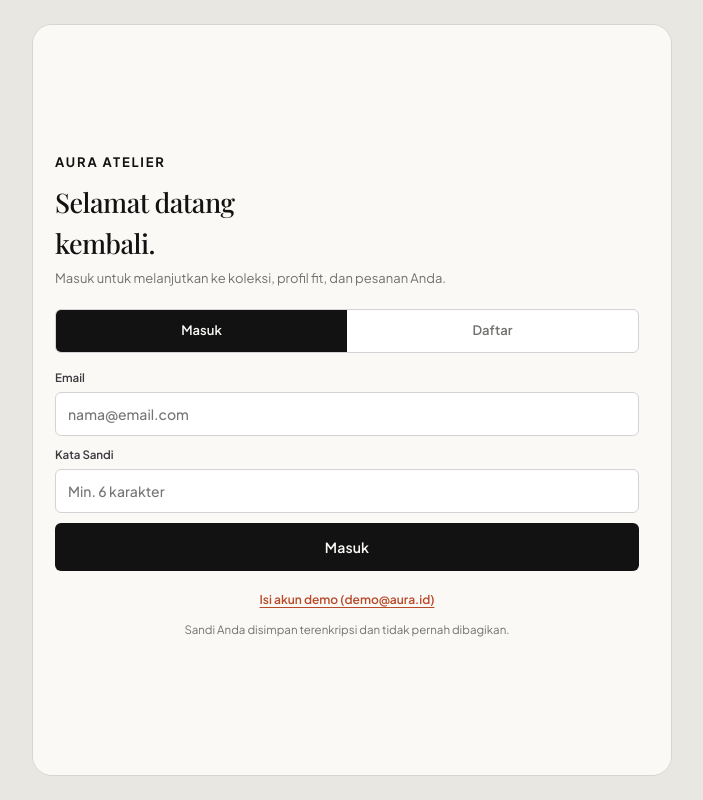
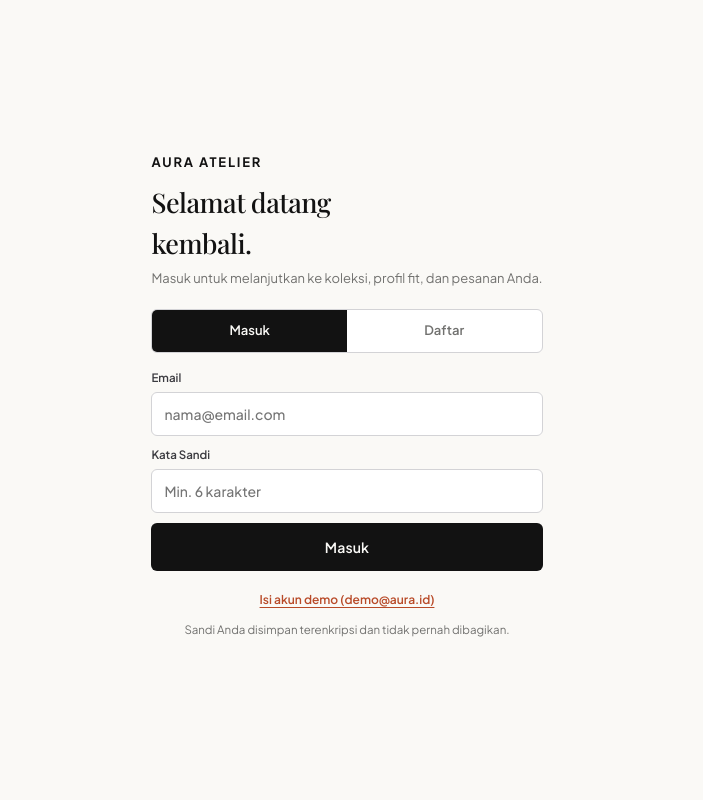
Before and after one commit to daffarizki190/Online_Shop_AI_Firman, a React (Vite) app: page /#/login in a window 1280 px wide. Shown: the whole page, without its empty margins (288-991 px from the left). Built offline with nearby package versions, Linux system fonts and the light colour scheme; no server answers; a web font is replaced by a local one.

Commit message:
fix: aplikasi selalu full page — hapus bingkai kartu, #root eksplisit 100%dvh, konten max-width 760px di layar lebar

```diff
--- a/css/app.css
+++ b/css/app.css
@@ -62,13 +62,11 @@
 .serif-title { font-family: var(--font-serif); font-size: 24px; font-weight: 500; letter-spacing: -0.02em; }
 .serif-sm { font-family: var(--font-serif); font-size: 18px; font-weight: 500; }
 
-/* ============ Bingkai aplikasi (responsif) ============ */
+/* ============ Bingkai aplikasi: selalu full page ============ */
 .app-frame {
-  width: min(96vw, 640px);
-  height: min(94dvh, 1000px);
+  width: 100%;
+  height: 100dvh;
   background: var(--surface);
-  border: 1px solid #D7D5CF;
-  border-radius: 20px;
   overflow: hidden;
   position: relative;
   display: flex;
@@ -503,14 +501,25 @@
 @keyframes toast-in { from { opacity: 0; transform: translateY(8px); } }
 
 /* ============ Responsif ============ */
-/* Ponsel: fullscreen tanpa bingkai */
-@media (max-width: 600px) {
-  body { display: block; background: var(--surface); }
-  .app-frame { width: 100%; height: 100dvh; border: 0; border-radius: 0; }
+html, body { width: 100%; }
+#root { width: 100%; height: 100dvh; display: flex; flex-direction: column; }
+body { display: block; background: var(--surface); }
+/* Grid katalog menyesuaikan lebar layar (2 kolom di ponsel, makin lebar makin banyak) */
+@media (min-width: 520px) {
+  #catalog-grid { grid-template-columns: repeat(auto-fill, minmax(180px, 1fr)); }
 }
-/* Grid katalog menyesuaikan lebar frame (2 kolom di ponsel, 3+ di lebih lebar) */
-@media (min-width: 520px) {
-  #catalog-grid { grid-template-columns: repeat(auto-fill, minmax(170px, 1fr)); }
+/* Konten panjang tetap nyaman dibaca di layar sangat lebar */
+@media (min-width: 900px) {
+  .pdp-info, .studio-step, #bag-body, #pengiriman-body, #pembayaran-body,
+  #alamat-body, #fitting-body, #saved-body, #bantuan-body, #akun-body,
+  #admin-body, #admin-pesanan-body, #admin-ulasan-body, #admin-pengguna-body,
+  #pesanan-body, .login__body {
+    max-width: 760px; margin-left: auto; margin-right: auto;
+  }
+  .pdp-media, .thumbs, .search-zone, .chip-row, .sort-row, .steps-row { max-width: 760px; margin-left: auto; margin-right: auto; }
+  .pdp-media { border-radius: 12px; overflow: hidden; }
+  .mirror-stage { max-width: 760px; margin: 0 auto; border-radius: 12px; }
+  .screen__cta { max-width: 760px; margin-left: auto; margin-right: auto; width: calc(100% - 0px); }
 }
 /* Layar sangat sempit: rapatkan appbar */
 @media (max-width: 360px) {
```
